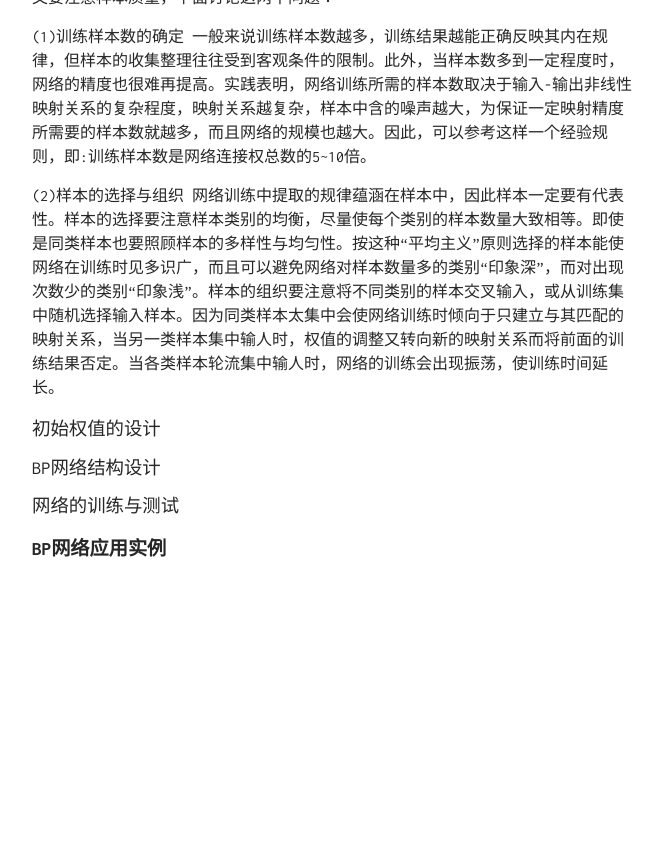
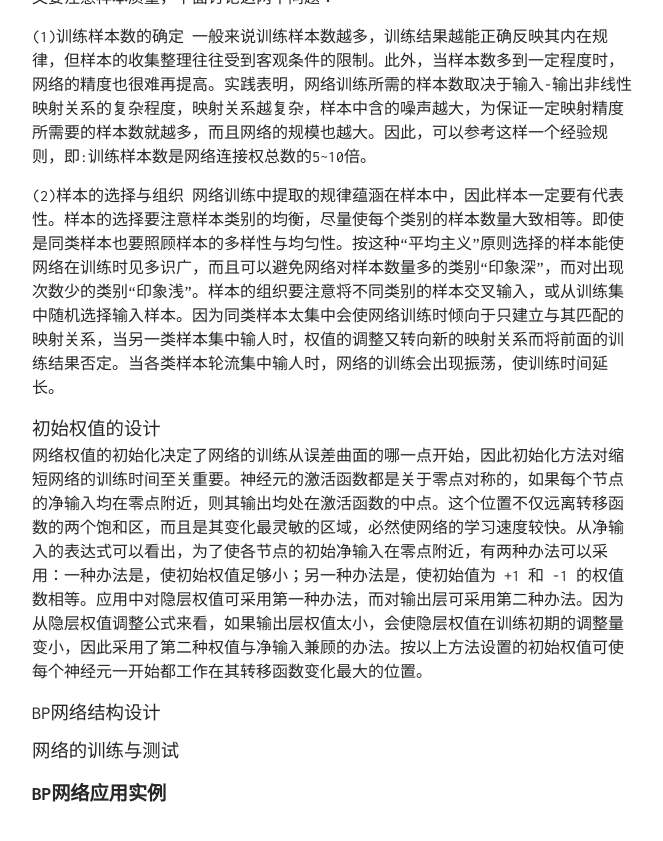
Before and after one commit to TobiahShaw/TobiahShaw.github.io, a Jekyll site: the page built from _posts/2019-09-30-Supervised-learning-neural-network.md, in a window 1280 px wide and 900 px high, scrolled down 16370 px. Shown: the top 841 px of the window, without its empty margins (308-971 px from the left). Built offline with Jekyll 4.4.1, drawn with Linux system fonts in a browser that asks for light colours; our own code applies the rules of GitHub Pages for plain Markdown files; formulas are drawn with MathJax 3; before the commit the page ends 17025 px from its top, so only the background shows below that.

Commit message:
Design of initial weight

```diff
--- a/_posts/2019-09-30-Supervised-learning-neural-network.md
+++ b/_posts/2019-09-30-Supervised-learning-neural-network.md
@@ -478,6 +478,8 @@ $$ \bar{x_i} = \frac{x_i - x_{mid}}{0.5(x_{max} - x_{min})} $$
 
 ### 初始权值的设计
 
+网络权值的初始化决定了网络的训练从误差曲面的哪一点开始，因此初始化方法对缩短网络的训练时间至关重要。神经元的激活函数都是关于零点对称的，如果每个节点的净输入均在零点附近，则其输出均处在激活函数的中点。这个位置不仅远离转移函数的两个饱和区，而且是其变化最灵敏的区域，必然使网络的学习速度较快。从净输入的表达式可以看出，为了使各节点的初始净输入在零点附近，有两种办法可以采用：一种办法是，使初始权值足够小；另一种办法是，使初始值为 +1 和 -1 的权值数相等。应用中对隐层权值可采用第一种办法，而对输出层可采用第二种办法。因为从隐层权值调整公式来看，如果输出层权值太小，会使隐层权值在训练初期的调整量变小，因此采用了第二种权值与净输入兼顾的办法。按以上方法设置的初始权值可使每个神经元一开始都工作在其转移函数变化最大的位置。
+
 ### BP网络结构设计
 
 ### 网络的训练与测试
```
